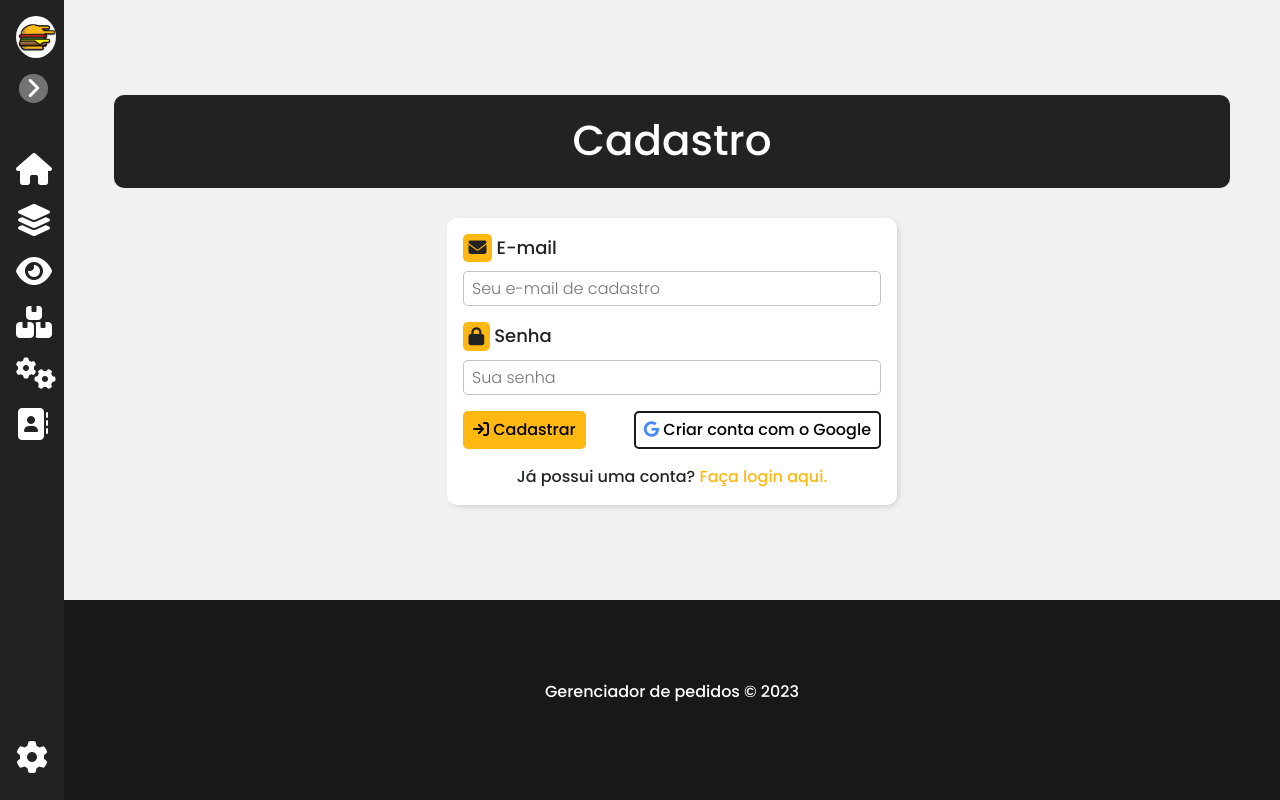
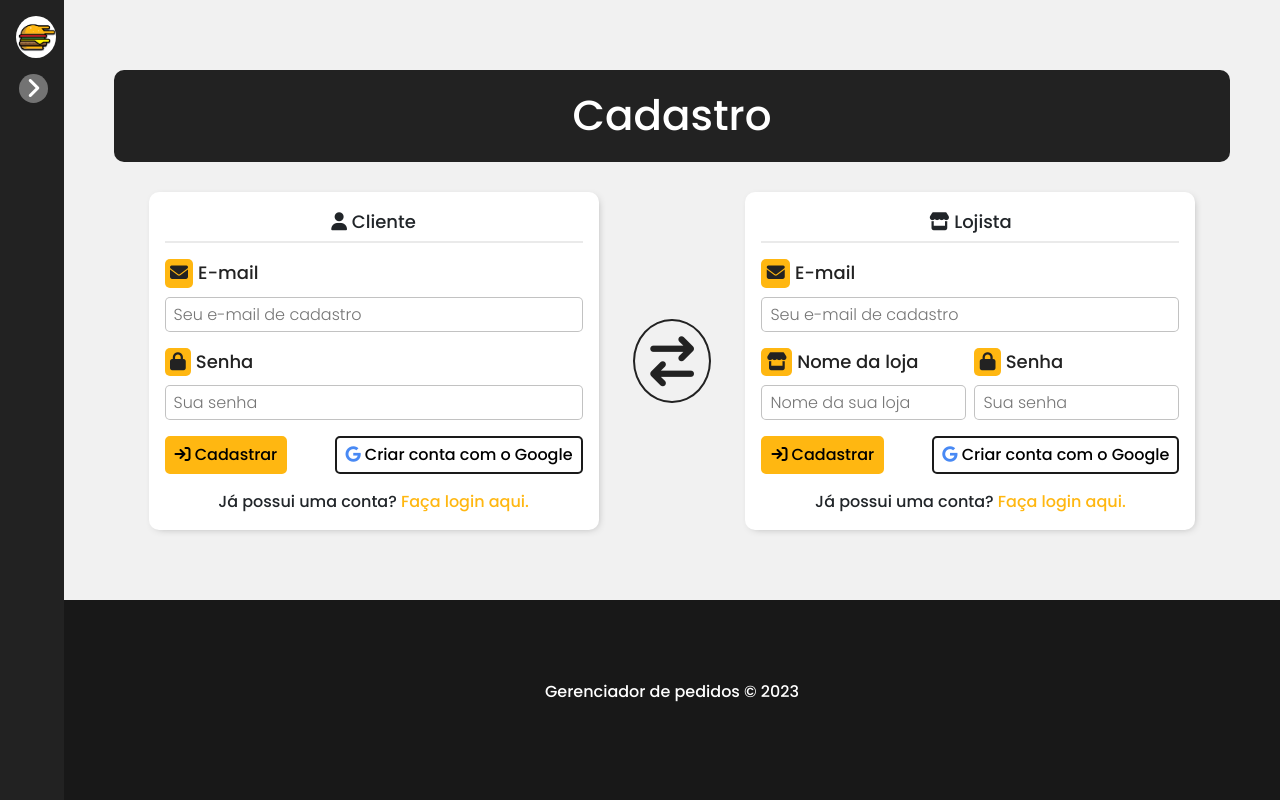
Before and after one commit to eduardoccsDev/gerenciador-de-pedidos, a Vue app in the folder projeto/: page /cadastrar in a window 1280 px wide. Built offline with nearby package versions, Linux system fonts and the light colour scheme; no server answers.

Commit message:
added customer and store form

```diff
--- a/projeto/src/components/Sidebar.vue
+++ b/projeto/src/components/Sidebar.vue
@@ -14,9 +14,9 @@
                 </span>
             </button>
         </div>
-        <h3>Menu</h3>
+        <h3 v-if="isLoggedIn" >Menu</h3>
         <div class="menu">
-            <router-link to="/dashboard" class="buttonLink">
+            <router-link  v-if="isLoggedIn" to="/dashboard" class="buttonLink">
                 <span class="icons">
                     <i class="fa-solid fa-house"></i>
                 </span>
@@ -24,7 +24,7 @@
                     Home
                 </span>
             </router-link>
-            <router-link to="/combos" class="buttonLink">
+            <router-link  v-if="isLoggedIn" to="/combos" class="buttonLink">
                 <span class="icons">
                     <i class="fa-solid fa-layer-group"></i>
                 </span>
@@ -32,7 +32,7 @@
                     Combos
                 </span>
             </router-link>
-            <router-link to="/sobre" class="buttonLink">
+            <router-link v-if="isLoggedIn" to="/sobre" class="buttonLink">
                 <span class="icons">
                     <i class="fa-solid fa-eye"></i>
                 </span>
@@ -40,7 +40,7 @@
                     Sobre
                 </span>
             </router-link>
-            <router-link to="/pedidos" class="buttonLink">
+            <router-link  v-if="isLoggedIn" to="/pedidos" class="buttonLink">
                 <span class="icons">
                     <i class="fa-solid fa-boxes-stacked"></i>
                 </span>
@@ -48,7 +48,7 @@
                     Pedidos
                 </span>
             </router-link>
-            <router-link to="/administracao" class="buttonLink">
+            <router-link  v-if="isLoggedIn" to="/administracao" class="buttonLink">
                 <span class="icons">
                     <i class="fa-solid fa-gears"></i>
                 </span>
@@ -56,7 +56,7 @@
                     Administração
                 </span>
             </router-link>
-            <router-link to="/contato" class="buttonLink">
+            <router-link v-if="isLoggedIn" to="/contato" class="buttonLink">
                 <span class="icons">
                     <i class="fa-solid fa-address-book"></i>
                 </span>
@@ -75,7 +75,7 @@
                     Sair
                 </span>
             </button>
-            <router-link to="/configurações" class="buttonLink">
+            <router-link v-if="isLoggedIn" to="/configurações" class="buttonLink">
                 <span class="icons">
                     <i class="fa-solid fa-gear"></i>
                 </span>
--- a/projeto/src/views/Cadastro.vue
+++ b/projeto/src/views/Cadastro.vue
@@ -2,25 +2,31 @@
     <div class="container">
         <div class="main">
             <h1>Cadastro</h1>
-            <form class="form-login-register" @submit.prevent="register">
+            <div class="forms">
+                <form class="form-login-register customer" @submit.prevent="register('customer')">
+                    <p class="tittleForm">
+                        <i class="fa-solid fa-user"></i>
+                        Cliente
+                    </p>
                     <div class="inputContainer">
                         <label for="email">
                             <i class="fa-solid fa-envelope"></i>
                             E-mail
                         </label>
-                    <input type="email" v-model="email" id="email" placeholder="Seu e-mail de cadastro" required />
+                        <input type="email" v-model="emailCustomer" id="email" placeholder="Seu e-mail de cadastro"
+                            required />
                     </div>
                     <div class="inputContainer">
                         <label for="password">
                             <i class="fa-solid fa-lock"></i>
                             Senha
                         </label>
-                    <input type="password" v-model="password" id="password" placeholder="Sua senha" required />
+                        <input type="password" v-model="passwordCustomer" id="password" placeholder="Sua senha" required />
                     </div>
                     <div class="inputContainer">
                         <div class="buttons">
                             <button type="submit"><i class="fa-solid fa-arrow-right-to-bracket"></i> Cadastrar</button>
-                        <button class="google" @click="singInWithGoogle">
+                            <button class="google" @click="singInWithGoogle('customer')">
                                 <i class="fa-brands fa-google"></i>
                                 Criar conta com o Google
                             </button>
@@ -34,6 +40,54 @@
                         </router-link>
                     </div>
                 </form>
+                <i class="fa-solid fa-arrow-right-arrow-left"></i>
+                <!-- logista -->
+                <form class="form-login-register store" @submit.prevent="register('store')">
+                    <p class="tittleForm">
+                        <i class="fa-solid fa-store"></i>
+                        Lojista
+                    </p>
+                    <div class="inputContainer">
+                        <label for="email">
+                            <i class="fa-solid fa-envelope"></i>
+                            E-mail
+                        </label>
+                        <input type="email" v-model="emailStore" id="email" placeholder="Seu e-mail de cadastro" required />
+                    </div>
+                    <div class="flexContainer">
+                        <div class="inputContainer">
+                            <label for="nameSotre">
+                                <i class="fa-solid fa-store"></i>
+                                Nome da loja
+                            </label>
+                            <input type="text" v-model="nameStore" id="nameStore" placeholder="Nome da sua loja" required />
+                        </div>
+                        <div class="inputContainer">
+                            <label for="password">
+                                <i class="fa-solid fa-lock"></i>
+                                Senha
+                            </label>
+                            <input type="password" v-model="passwordStore" id="password" placeholder="Sua senha" required />
+                        </div>
+                    </div>
+                    <div class="inputContainer">
+                        <div class="buttons">
+                            <button type="submit"><i class="fa-solid fa-arrow-right-to-bracket"></i> Cadastrar</button>
+                            <button class="google" @click="singInWithGoogle('store')">
+                                <i class="fa-brands fa-google"></i>
+                                Criar conta com o Google
+                            </button>
+                        </div>
+                    </div>
+                    <p class="error" v-if="errMsg">{{ errMsg }}</p>
+                    <div class="cadastrar">
+                        Já possui uma conta?
+                        <router-link to="/" class="buttonLink">
+                            Faça login aqui.
+                        </router-link>
+                    </div>
+                </form>
+            </div>
         </div>
     </div>
 </template>
@@ -53,30 +107,46 @@ import {
     set, // Importando função para escrever no banco de dados
 } from 'firebase/database';
 const auth = getAuth();
-const email = ref('');
-const password = ref('');
-const errMsg = ref();
+const emailCustomer = ref('');
+const passwordCustomer = ref('');
+const emailStore = ref('');
+const passwordStore = ref('');
+const nameStore = ref('');
+const errMsg = ref('');
 const router = useRouter()
 
-const registerUserInDatabase = (user) => {
+const registerUserInDatabase = (user, userFunction, nameStore) => {
     const uid = user.uid;
-
+    const uemail = user.email;
     const db = getDatabase();
     const userRef = dbRef(db, 'users/' + uid);
-    set(userRef, {
+    const userData = {
         uid: uid,
-        function: 'customer',
+        uemail: uemail,
+        function: userFunction,
         // Outros dados possíveis
-    });
+    };
+
+    if (userFunction === 'store') {
+        userData.nameStore = nameStore;
+    }
+
+    set(userRef, userData);
 
     console.log('Usuário registrado no banco de dados!');
 }
 
-const register = () => {
-    createUserWithEmailAndPassword(getAuth(), email.value, password.value)
+const register = (userFunction) => {
+    const emailValue = userFunction === 'customer' ? emailCustomer.value : emailStore.value;
+    const passwordValue = userFunction === 'customer' ? passwordCustomer.value : passwordStore.value;
+    createUserWithEmailAndPassword(getAuth(), emailValue, passwordValue)
         .then((userCredential) => {
             // console.log(auth.currentUser);
-            registerUserInDatabase(userCredential.user);
+            if (userFunction === 'store') {
+                registerUserInDatabase(userCredential.user, userFunction, nameStore.value);
+            } else {
+                registerUserInDatabase(userCredential.user, userFunction);
+            }
             console.log('Cadastrado com sucesso!');
             router.push('/dashboard');
         })
@@ -86,7 +156,8 @@ const register = () => {
         })
 
 };
-const singInWithGoogle = () => {
+
+const singInWithGoogle = (userFunction) => {
     const provider = new GoogleAuthProvider();
     signInWithPopup(auth, provider)
         .then((result) => {
@@ -107,6 +178,19 @@ const singInWithGoogle = () => {
 </script>
 
 <style scoped lang="scss">
+.forms {
+    display: flex;
+    justify-content: space-evenly;
+    align-items: center;
+
+    .fa-arrow-right-arrow-left{
+        font-size: 50px;
+        border: solid 2px var(--dark);
+        color: var(--dark);
+        border-radius: 100%;
+        padding: .3em;
+    }
+
     .form-login-register {
         background-color: #fff;
         padding: 1em;
@@ -114,6 +198,26 @@ const singInWithGoogle = () => {
         margin: 0 auto;
         width: 450px;
         box-shadow: 2px 2px 10px -5px #00000070;
+
+        .tittleForm{
+            font-size: 18px;
+            border-bottom: solid 2px #c0c0c056;
+            text-align: center;
+            padding-bottom: .3em;
+        }
+
+        .flexContainer {
+            display: flex;
+            justify-content: space-between;
+
+            .inputContainer {
+                width: 100%;
+
+                &:first-child {
+                    margin-right: .5em;
+                }
+            }
+        }
 
         .inputContainer {
             margin-bottom: 1em;
@@ -203,4 +307,5 @@ const singInWithGoogle = () => {
 
         }
     }
+}
 </style>
```
Lines whose indentation alone changed are shown as unchanged.
